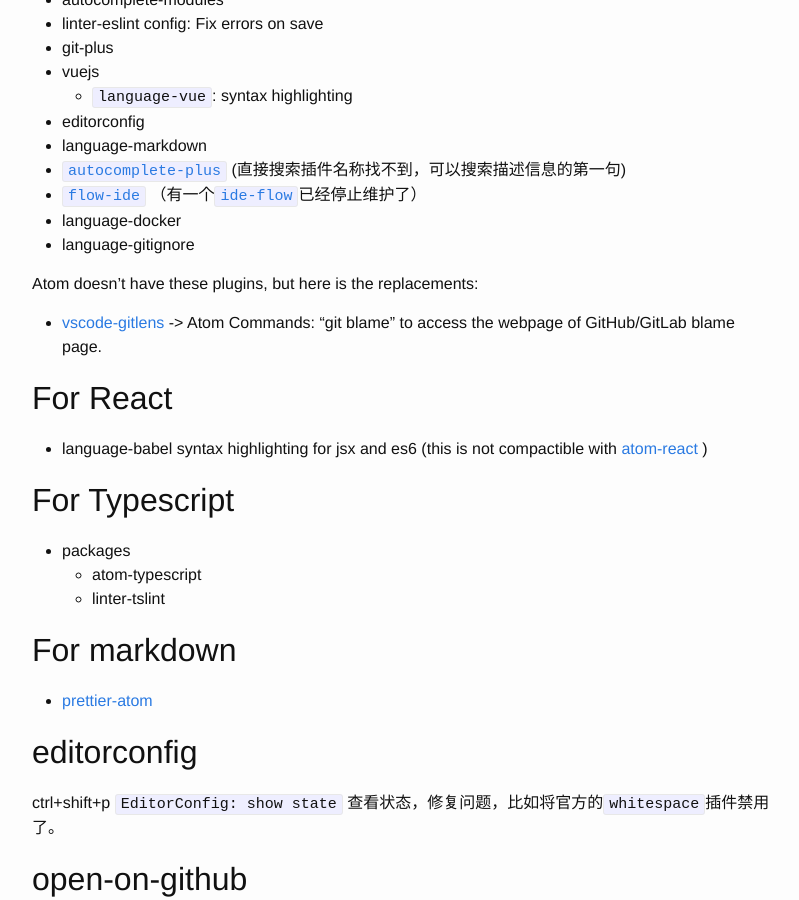
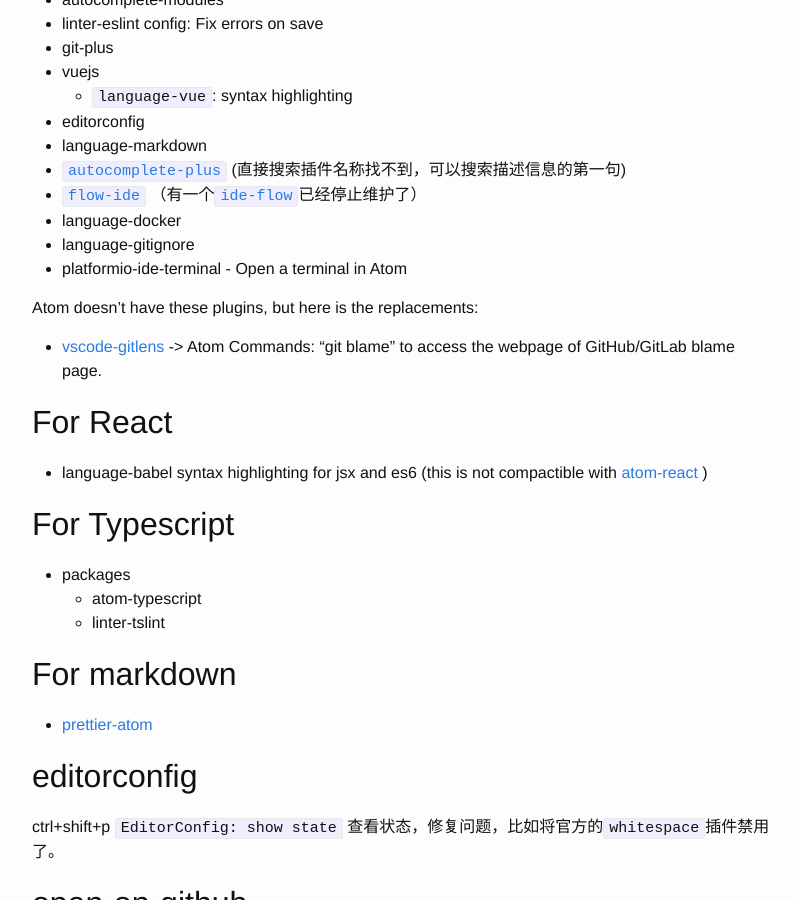
Before and after one commit to xx7y7xx/xx7y7xx.github.io, a Jekyll site: the page built from _pages/atom-plugins/index.md, in a window 1280 px wide and 900 px high, scrolled down 581 px. Shown: the whole window, without its empty margins (238-1037 px from the left). Built offline with Jekyll 4.4.1, drawn with Linux system fonts in a browser that asks for light colours; comment, search, counter and statistics services are not loaded.

Commit message:
Update index.md

```diff
--- a/_pages/atom-plugins/index.md
+++ b/_pages/atom-plugins/index.md
@@ -31,6 +31,7 @@
 - [`flow-ide`](https://github.com/steelbrain/flow-ide) （有一个[`ide-flow`](https://github.com/lukehoban/atom-ide-flow)已经停止维护了）
 - language-docker
 - language-gitignore
+- platformio-ide-terminal - Open a terminal in Atom
 
 Atom doesn't have these plugins, but here is the replacements:
 
```
